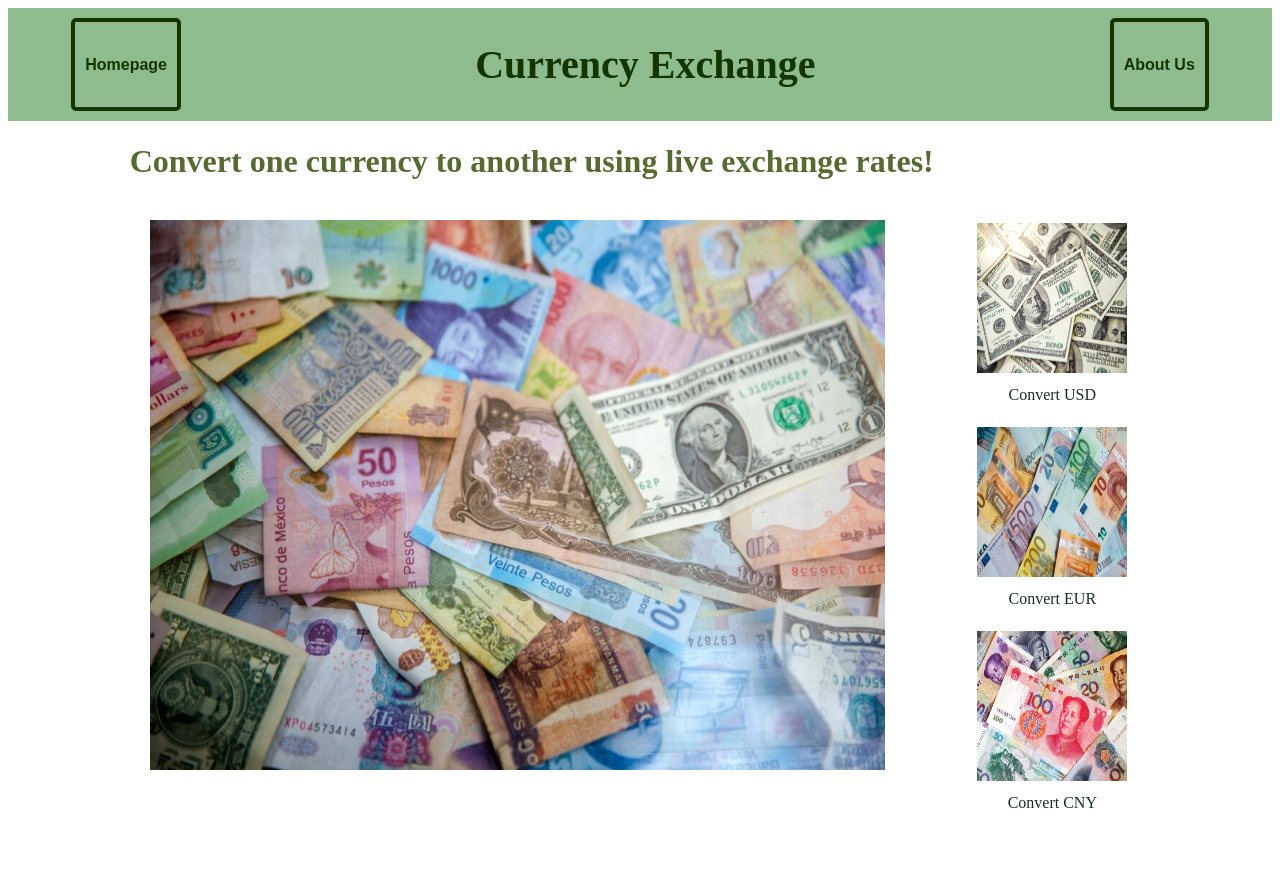
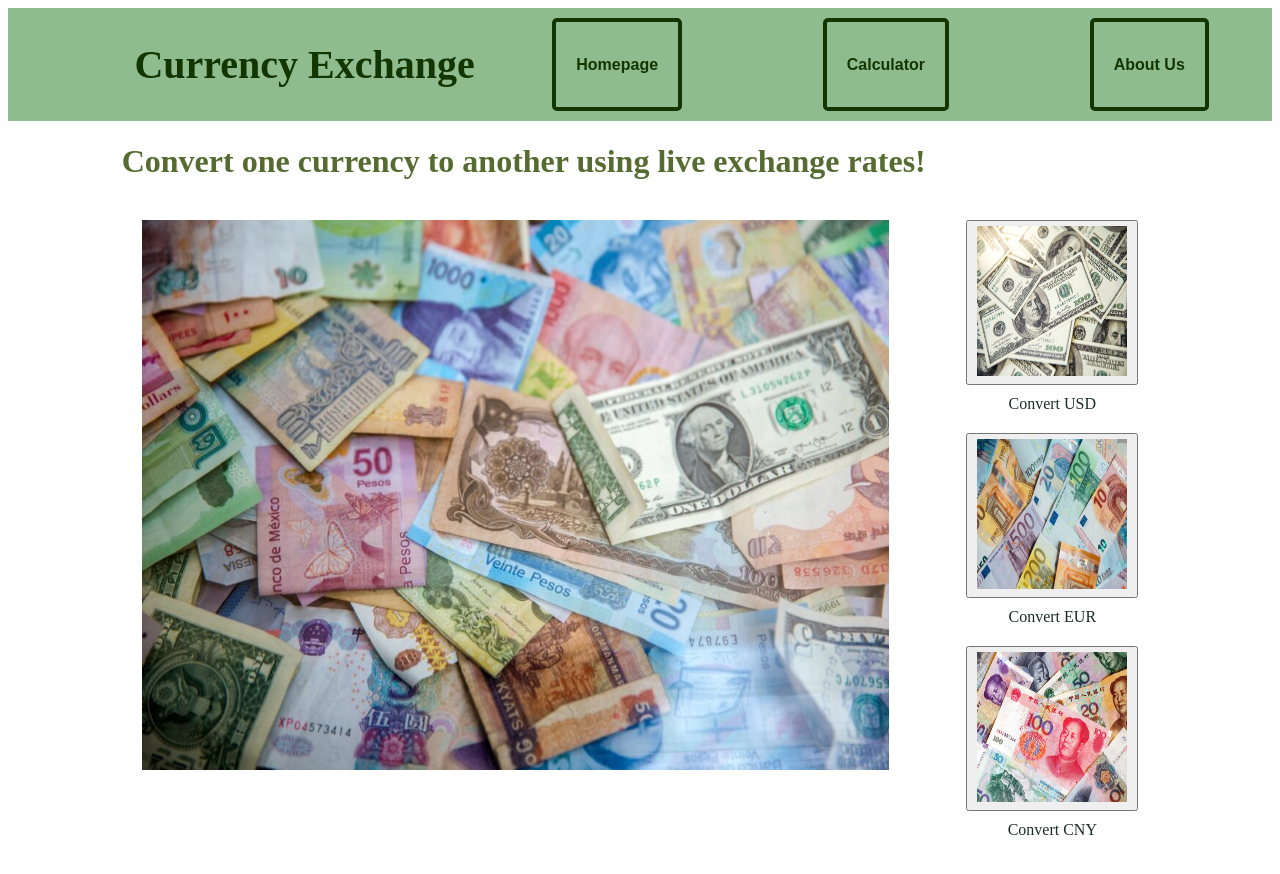
Before and after one commit to preawp/currency-exchange, a React (Vite) app: page / in a window 1280 px wide. Shown: the top 874 px of the page. Built offline with nearby package versions, Linux system fonts and the light colour scheme.

Commit message:
Expanded NavBar to include Calculator

```diff
--- a/src/App.jsx
+++ b/src/App.jsx
@@ -4,6 +4,7 @@ import Homepage from "./Homepage.jsx";
 import API from "./API.jsx";
 import AboutUs from "./AboutUs.jsx";
 import {BrowserRouter, Route, Routes} from "react-router-dom";
+import Calculator from "./simon-components/Calculator.jsx"
 
 //Global styling for the website
 const GlobalStyle = createGlobalStyle`
@@ -24,6 +25,7 @@ export default function App() {
                 <Routes>
                     <Route path='/' element={<Homepage/>} />
                     <Route path='/about-us' element={<AboutUs/>}/>
+                    <Route path='/calculator' element={<Calculator/>}/>
                 </Routes>
             </BrowserRouter>
         </>
--- a/src/Homepage.jsx
+++ b/src/Homepage.jsx
@@ -1,5 +1,6 @@
 import React from 'react';
 import styled from 'styled-components';
+import {useNavigate} from "react-router-dom";
 
 
 const Container = styled.div`
@@ -56,6 +57,8 @@ const GeneralImage = styled.img`
 `;
 
 const HomePage = () => {
+    let navigate = useNavigate();
+
     return (
         <Container>
             <div>
@@ -64,15 +67,21 @@ const HomePage = () => {
                     <GeneralImage src="/assets/currencies.jpeg" alt="Welcome Image" />
                     <CurrencyContainer>
                         <CurrencyOption>
-                            <CurrencyImage src="/assets/usd.jpeg" alt="USD" />
+                            <button onClick={() => navigate('/calculator')}>
+                                <CurrencyImage src="/assets/usd.jpeg" alt="USD" />
+                            </button>
                             <CurrencyText>Convert USD</CurrencyText>
                         </CurrencyOption>
                         <CurrencyOption>
-                            <CurrencyImage src="/assets/IMG_1114.JPG" alt="EUR" />
+                            <button onClick={() => navigate('/calculator')}>
+                                <CurrencyImage src="/assets/IMG_1114.JPG" alt="EUR" />
+                            </button>
                             <CurrencyText>Convert EUR</CurrencyText>
                         </CurrencyOption>
                         <CurrencyOption>
-                            <CurrencyImage src="/assets/yuan.jpeg" alt="GBP" />
+                            <button onClick={() => navigate('/calculator')}>
+                                <CurrencyImage src="/assets/yuan.jpeg" alt="GBP"/>
+                            </button>
                             <CurrencyText>Convert CNY</CurrencyText>
                         </CurrencyOption>
                     </CurrencyContainer>
--- a/src/NavBar.jsx
+++ b/src/NavBar.jsx
@@ -13,6 +13,7 @@ const Title = styled.h2`
     text-align: center;
     font-size: 5vh;
     color: #133601;
+    padding-left: 10%;
 `;
 
 const Button = styled.button`
@@ -21,7 +22,7 @@ const Button = styled.button`
     justify-content: center;
     align-items: center;
     background: transparent;
-    padding: 10px;
+    padding: 20px;
     line-height: 2;
     border-radius: 5px;
     font-weight: bold;
@@ -36,8 +37,9 @@ export default function NavBar() {
 
     return (
         <NavBarWrapper>
+            <Title>Currency Exchange</Title>
             <Button onClick={() => navigate('/')}>Homepage</Button>
-            <Title>Currency Exchange</Title>
+            <Button onClick={() => navigate('/calculator')}>Calculator</Button>
             <Button onClick={() => navigate('/about-us')}>About Us</Button>
         </NavBarWrapper>
     );
--- a/src/simon-components/HomePage.jsx
+++ b/src/simon-components/Calculator.jsx
@@ -1,8 +1,8 @@
-import DataFetcher from "../../../cs391/projects/projecttrying420-fp/src/hooks/DataFecher.jsx"
+import DataFetcher from "./DataFecher.jsx"
 import {useEffect, useState } from "react";
 import {useCallback} from "react";
 //
-export default function HomePage() {
+export default function Calculator() {
     const [currency, setCurrency] = useState("");
     const [currencyToFetch, setCurrencyToFetch] = useState(""); // This state will be used to trigger the fetch
     const [currencyRate, setRate] = useState({});
```
Also changed, not shown: 1 other file (tests, documents, lock files or other folders).
